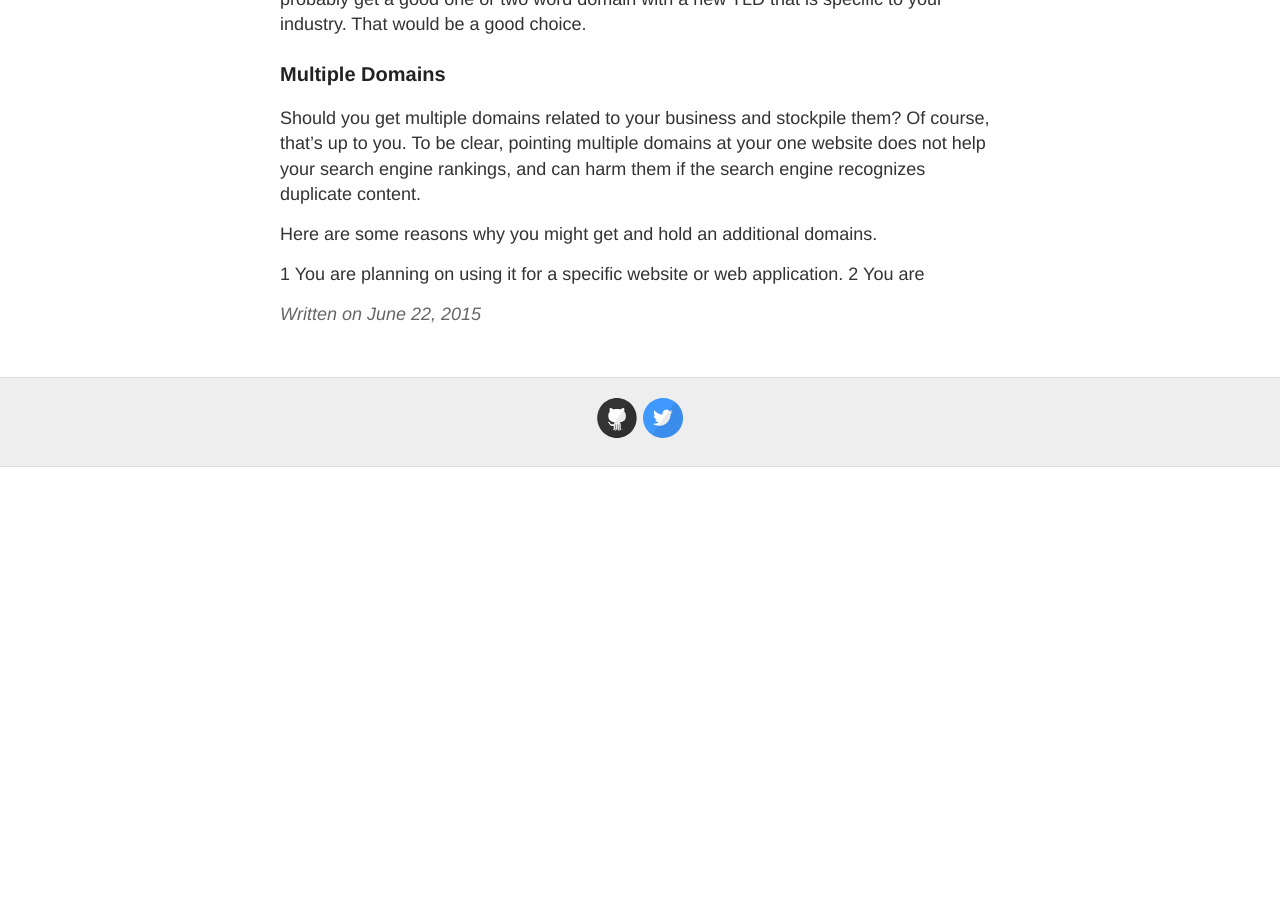
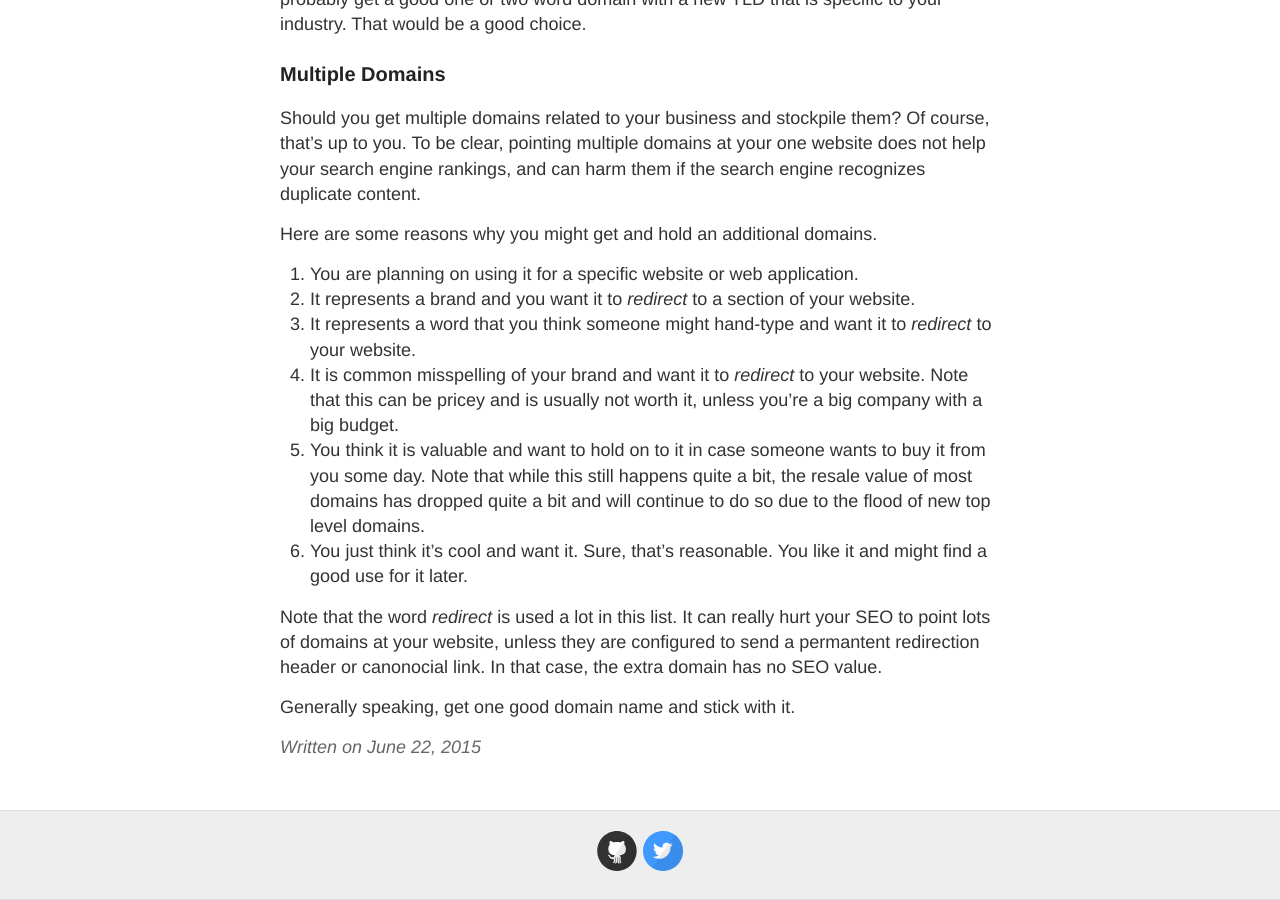
Before and after one commit to GaryChamberlain/garychamberlain.github.io, a Jekyll site: the page built from _posts/2015-6-22-startup-domain-name.md, in a window 1280 px wide and 900 px high, scrolled down 1932 px. Built offline with Jekyll 4.4.1, drawn with Linux system fonts in a browser that asks for light colours; Markdown is read by kramdown in place of the engine named in the settings; before the commit the page ends 2399 px from its top, so only the background shows below that.

Commit message:
Updated 2015-6-22-startup-domain-name.md

```diff
--- a/_posts/2015-6-22-startup-domain-name.md
+++ b/_posts/2015-6-22-startup-domain-name.md
@@ -49,5 +49,13 @@ Should you get multiple domains related to your business and stockpile them?  Of
 
 Here are some reasons why you might get and hold an additional domains.
 
-1 You are planning on using it for a specific website or web application.
-2 You are
+1. You are planning on using it for a specific website or web application.
+2. It represents a brand and you want it to _redirect_ to a section of your website.
+3. It represents a word that you think someone might hand-type and want it to _redirect_ to your website.
+4. It is common misspelling of your brand and want it to _redirect_ to your website.  Note that this can be pricey and is usually not worth it, unless you're a big company with a big budget.
+5. You think it is valuable and want to hold on to it in case someone wants to buy it from you some day.  Note that while this still happens quite a bit, the resale value of most domains has dropped quite a bit and will continue to do so due to the flood of new top level domains.
+6. You just think it's cool and want it.  Sure, that's reasonable. You like it and might find a good use for it later.
+
+Note that the word _redirect_ is used a lot in this list.  It can really hurt your SEO to point lots of domains at your website, unless they are configured to send a permantent redirection header or canonocial link.  In that case, the extra domain has no SEO value.
+
+Generally speaking, get one good domain name and stick with it.
```
